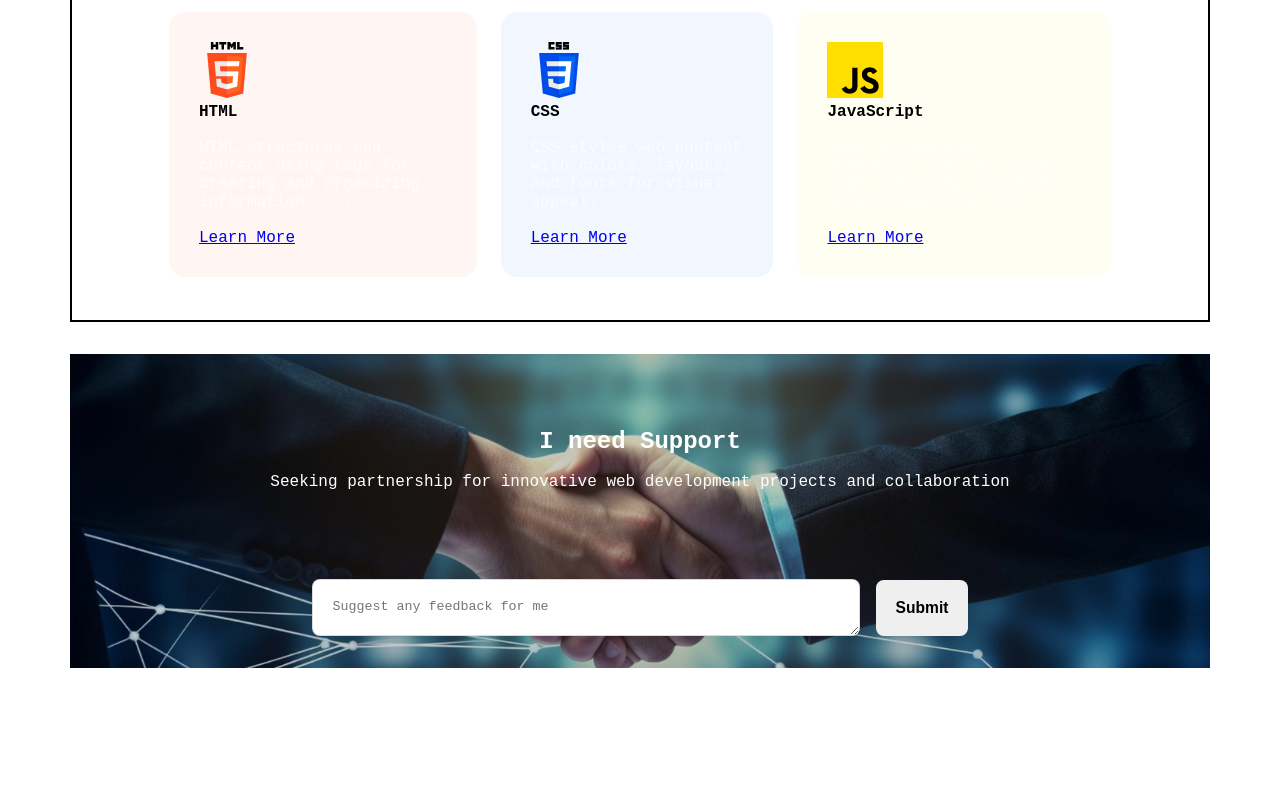
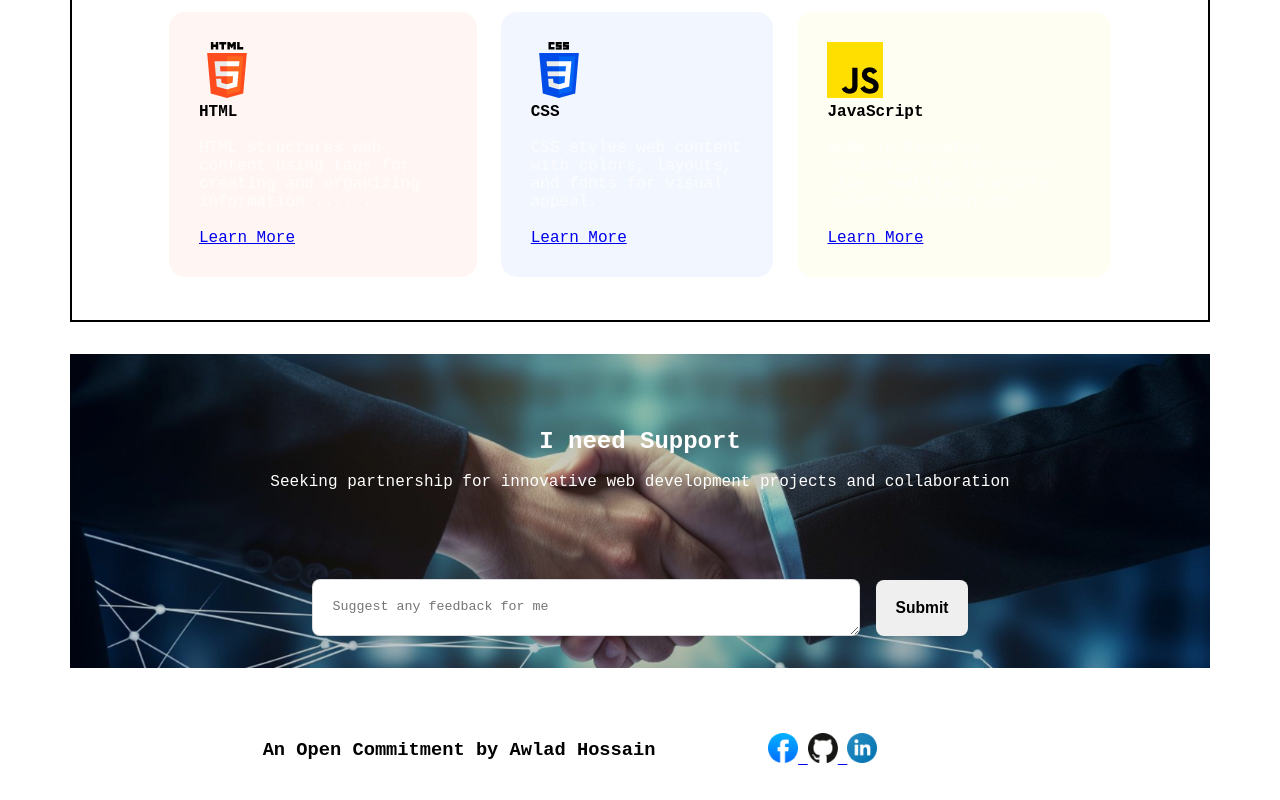
Before and after one commit to feeza-T/Assignment1, a plain HTML site: page index.html in a window 1280 px wide. Shown: the part 3098-3898 px from the top of the page. Before the commit the page ends 3798 px from the top, so only its background shows below. Drawn offline with Linux system fonts and the light colour scheme; a web font is replaced by a local one.

Commit message:
footer done

```diff
--- a/index.html
+++ b/index.html
@@ -112,10 +112,9 @@
           </section>
 
          <!-- My Current Target page starts here -->
-    </main>
-    <footer>
-        <!-- Support page starts here -->
-         <section class="Support-page">
+
+          <!-- Support page starts here -->
+          <section class="Support-page">
             <div class="support-text">
                 <h2>I need Support</h2><br>
                 <p>Seeking partnership for innovative web development projects and collaboration</p>
@@ -125,7 +124,26 @@
                 <button class="submit-button"><h3>Submit</h3></button>
             </div>
          </section>
+
          <!-- Support page starts here -->
+    </main>
+
+
+
+    <footer class="footer">
+       <div class="footer-left-section"></div>
+       <h3 style="color: black ;">An Open Commitment by Awlad Hossain</h3>
+    </div>
+    <div class="footer-right-section">
+        <a href="https://www.facebook.com">
+            <img src="assets/facebook.png" alt="Facebook">
+        </a>
+        <a href="https://github.com">
+            <img src="assets/github.png" alt="GitHub">
+        </a>
+        <a href="https://www.linkedin.com">
+            <img src="assets/linkedin-icon 1.png" alt="LinkedIn">
+    </div>
     </footer>
 </body>
 </html>
--- a/style.css
+++ b/style.css
@@ -255,3 +255,19 @@ padding: 5px 97px 80px 97px;
     border: none;
     border-radius: 8px;
 }
+
+.footer{
+  width: 1140px;
+   height: 100px;
+   display: flex;
+   justify-content: space-between;
+   align-items: center;
+   padding: 32px 150px 32px 150px;
+}
+.footer-left-section{
+    color:black;
+}
+.footer-right-section img {
+    width: 30px;
+    height: 30px;
+}
```
